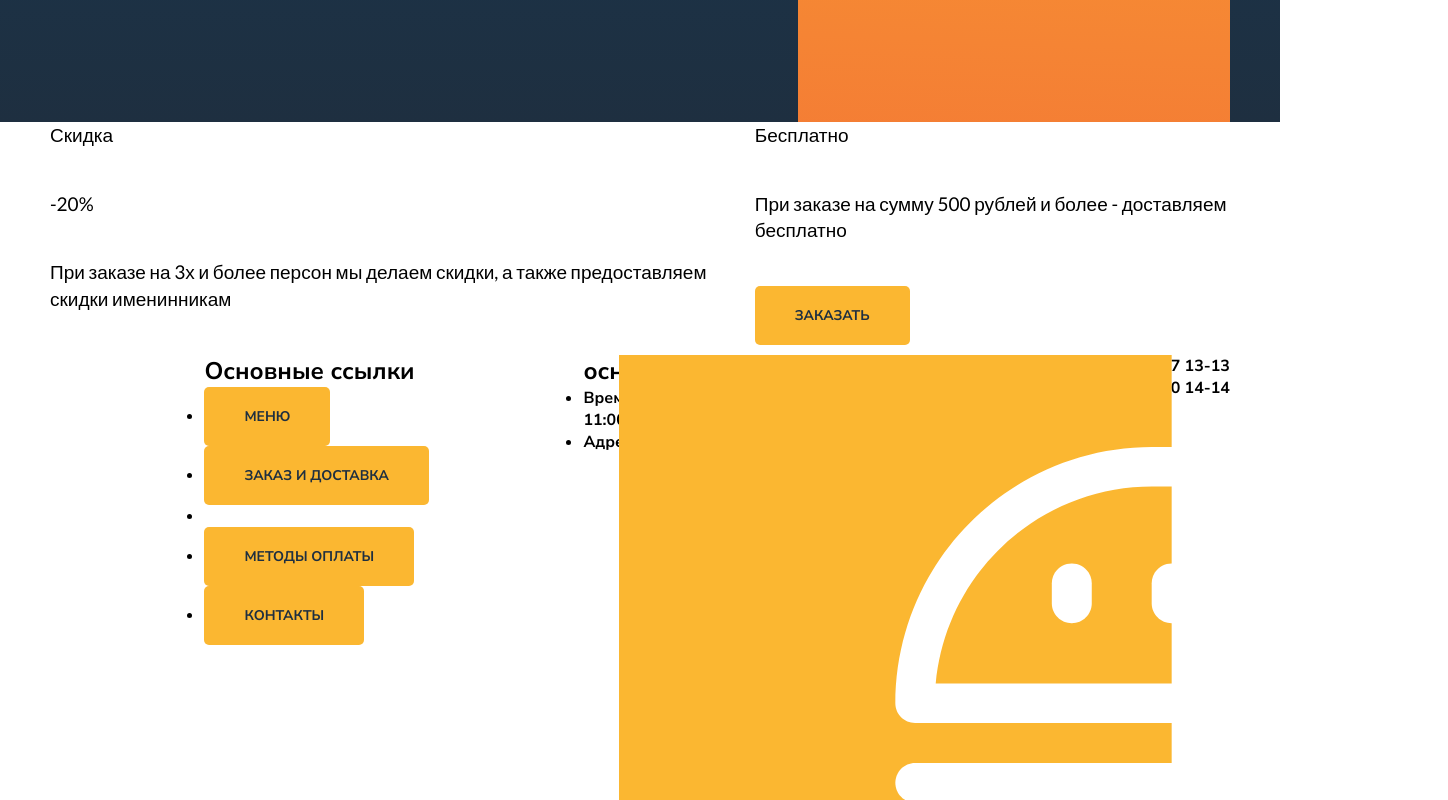
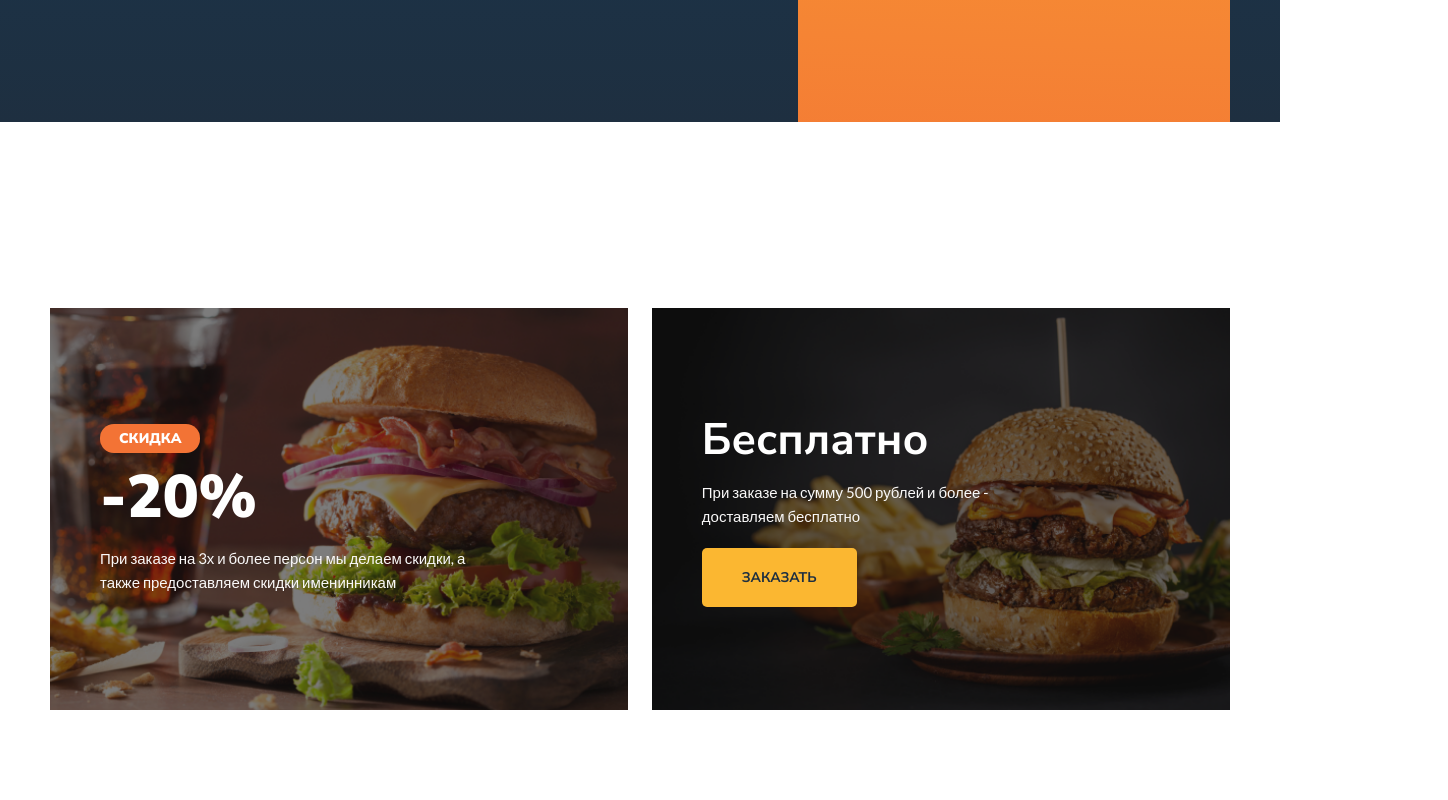
Before and after one commit to kseniyatishina/Burger, a plain HTML site: page index.html in a window 1280 px wide. Shown: the part 700-1500 px from the top of the page, 1448 px wide, since content can reach past the window. Drawn offline with Linux system fonts and the light colour scheme.

Commit message:
Update main.css

```diff
--- a/style/main.css
+++ b/style/main.css
@@ -35,13 +35,14 @@ h1 span {
     display: block;
     margin-bottom: 10px;
 }
-p {
+.text p {
     font-family: 'Lato', sans-serif;
     font-size: 19px;
     line-height: 1.4;
     margin-bottom: 42px;
 }
-a {
+.main a,
+.promo a {
     color: #1E2F40;
     background-color: #FBB731;
     border-radius: 5px;
@@ -63,8 +64,112 @@ a {
     height: 100%;
     background: linear-gradient(2.42deg, #F37335 -19.6%, #FBB731 100.79%, #FDC830 100.79%);
 }
-img {
+.main img {
     width: 829px;
     position: absolute;
     right: -168px;
 }
+.promo {
+    padding-top: 186px;
+    padding-bottom: 186px;
+
+}
+.promo-left,
+.promo-right {
+    flex: 0 0 49%;
+    color: #fff;
+    box-sizing: border-box;
+    background-repeat: no-repeat;
+    background-size: cover;
+    background-position: center;
+}
+.promo-left {
+    background-image: url(../image/promo-left.png);
+    padding: 116px 50px;
+}
+.promo-right {
+    background-image: url(../image/promo-right.png);
+    padding: 102px 50px;
+}
+.sale {
+    font-size: 14px;
+    font-weight: 900;
+    background: #F37335;
+    padding: 5px 19px;
+    border-radius: 14px;
+    display: inline-block;
+    text-transform: uppercase;
+    margin-bottom: 3px;
+
+}
+.cost {
+    font-size: 60px;
+    font-weight: 900;
+    margin-bottom: 8px;
+}
+.description {
+    font-family: 'Lato', sans-serif;
+    color: #FAF9F9;
+    font-size: 15px;
+    line-height: 24px;
+}
+.promo-left .description {
+    max-width: 392px;
+}
+.promo-right .description {
+    max-width: 300px;
+    margin-bottom: 20px;
+}
+.free {
+    font-size: 44px;
+    font-weight: 700;
+    margin-bottom: 10px;
+
+}
+.footer {
+    background: #1E2F40;
+    color: #fff;
+    padding-top: 117px;
+    padding-bottom: 106px;
+}
+.logo {
+    width: 63px;
+    height: 56px;
+}
+.item h2 {
+   font-size: 20px;
+   font-weight: 800;
+   text-transform: uppercase;
+   margin-bottom: 12px;
+}
+.item ul,
+.tel ul {
+    list-style-type: none;
+}
+.item li {
+    margin-bottom: 9px;
+    font-family: 'Lato', sans-serif;
+    font-size: 15px;
+    color: #FAF9F9;
+    font-weight: 700;
+    line-height: 24px;
+
+}
+.item a {
+    color: #DEDEDE;
+    text-decoration: none;
+    font-weight: 400;
+}
+.item span {
+    color: #DEDEDE;
+    display: block;
+    font-weight: 400;
+    margin-bottom: 2px;
+}
+.tel ul {
+    font-size: 20px;
+    color: #FBB731;
+}
+.tel li {
+    margin-bottom: 12px;
+}
```
